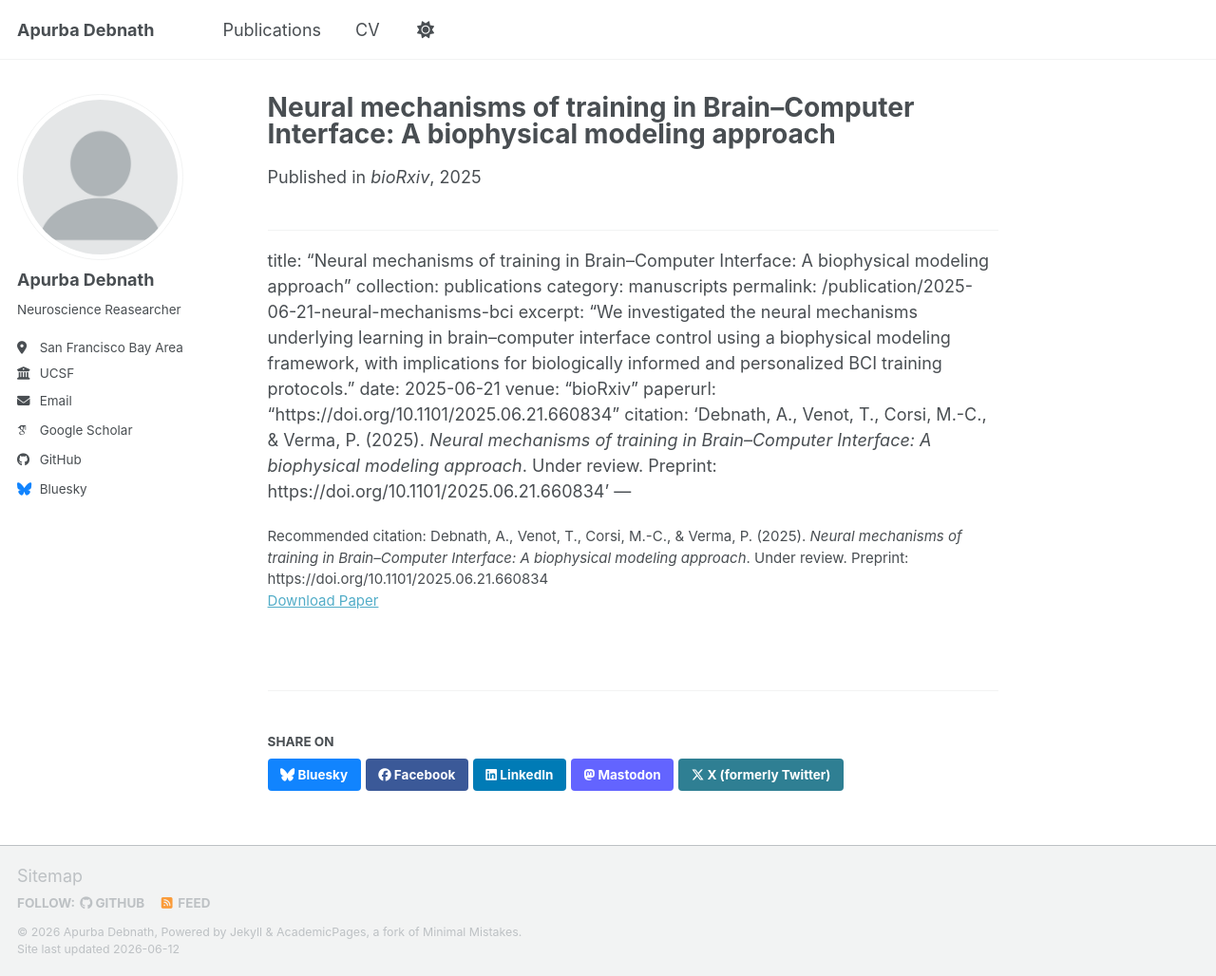
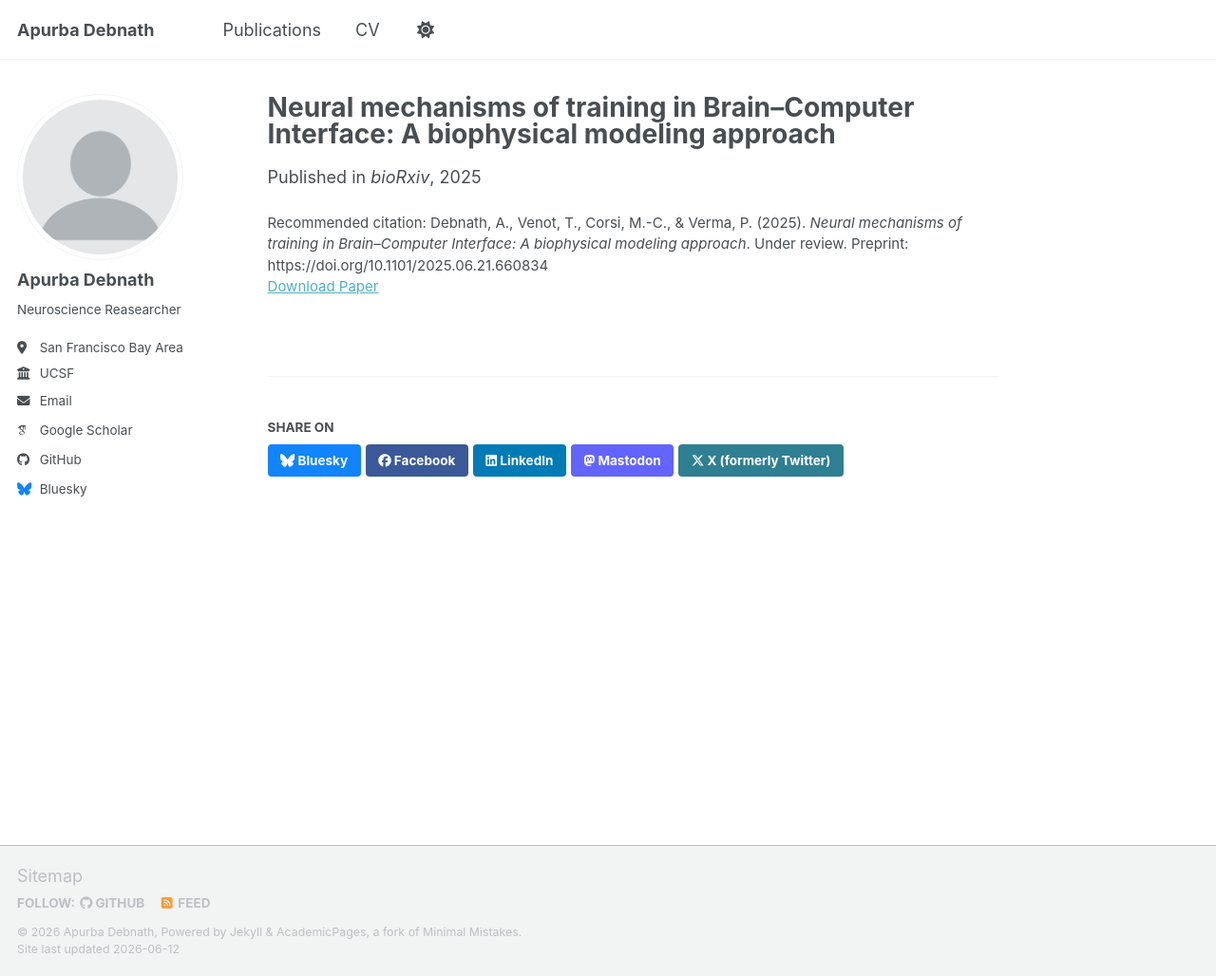
Before and after one commit to ApurbaApd/ApurbaApd.github.io, a Jekyll site: the page built from _publications/2009-10-01-paper-title-number-1.md, in a window 1280 px wide and 1028 px high. Shown: the whole window at 95% size. Built offline with Jekyll 4.4.1, drawn with Linux system fonts in a browser that asks for light colours; some web fonts are replaced; a script bundle is joined from its source files by our own code; library files that are not in the unit come from our copies.

Commit message:
Remove metadata from paper publication entry

```diff
--- a/_publications/2009-10-01-paper-title-number-1.md
+++ b/_publications/2009-10-01-paper-title-number-1.md
@@ -9,14 +9,3 @@ venue: "bioRxiv"
 paperurl: "https://doi.org/10.1101/2025.06.21.660834"
 citation: 'Debnath, A., Venot, T., Corsi, M.-C., & Verma, P. (2025). <i>Neural mechanisms of training in Brain–Computer Interface: A biophysical modeling approach</i>. Under review. Preprint: https://doi.org/10.1101/2025.06.21.660834'
 ---
----
-title: "Neural mechanisms of training in Brain–Computer Interface: A biophysical modeling approach"
-collection: publications
-category: manuscripts
-permalink: /publication/2025-06-21-neural-mechanisms-bci
-excerpt: "We investigated the neural mechanisms underlying learning in brain–computer interface control using a biophysical modeling framework, with implications for biologically informed and personalized BCI training protocols."
-date: 2025-06-21
-venue: "bioRxiv"
-paperurl: "https://doi.org/10.1101/2025.06.21.660834"
-citation: 'Debnath, A., Venot, T., Corsi, M.-C., & Verma, P. (2025). <i>Neural mechanisms of training in Brain–Computer Interface: A biophysical modeling approach</i>. Under review. Preprint: https://doi.org/10.1101/2025.06.21.660834'
----
```
